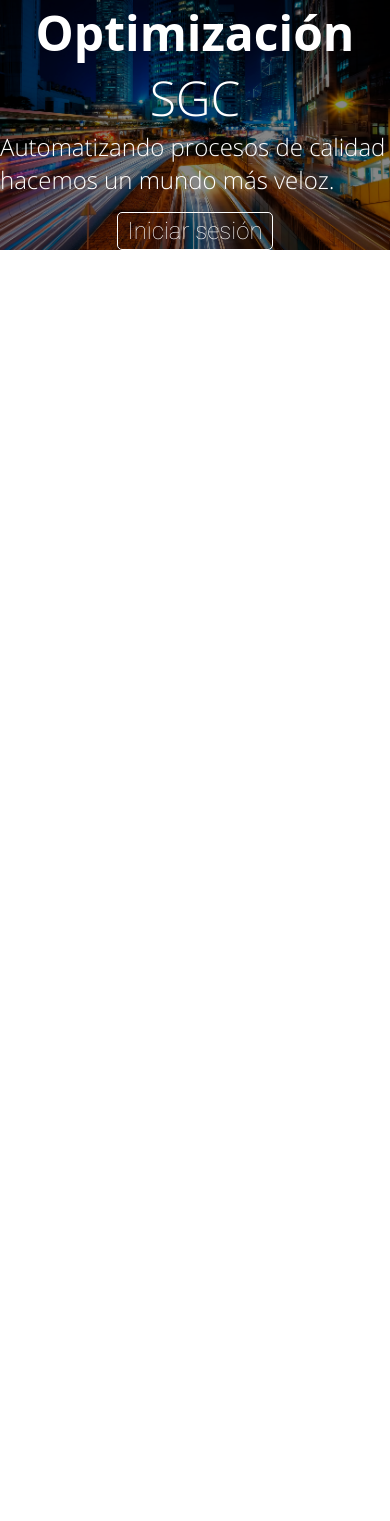
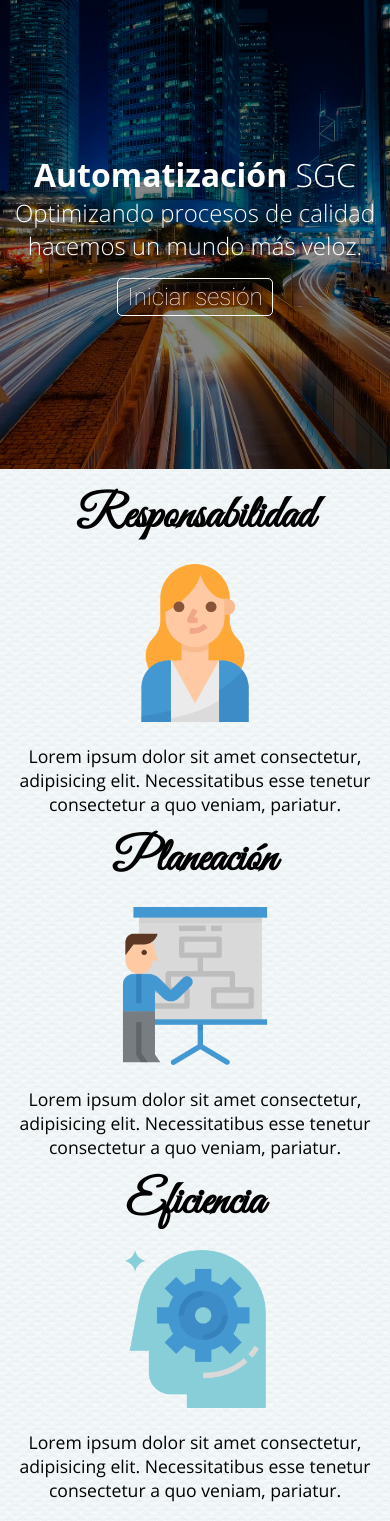
Before and after one commit to teamzz111/SGC_RGM, a PHP site: page / in a window 390 px wide. Shown: the part 84-1605 px from the top of the page. Before the commit the page ends 334 px from the top, so only its background shows below. Run offline with PHP 8.4, Linux system fonts and the light colour scheme; some web fonts are replaced.

Commit message:
Main, header, and first section has been finished.

```diff
--- a/css/style.css
+++ b/css/style.css
@@ -181,7 +181,7 @@ MAIN
 =================================
 */
 main {
-  height: 60vh;
+  height: 55.5vh;
 }
 
 main .cont {
@@ -193,6 +193,9 @@ main .cont {
   color: white;
   display: flex;
   justify-content: center;
+  -webkit-box-shadow: -2px 2px 12px -4px rgba(0, 0, 0, 0.75);
+  -moz-box-shadow: -2px 2px 12px -4px rgba(0, 0, 0, 0.75);
+  box-shadow: -2px 2px 12px -4px rgba(0, 0, 0, 0.75);
 }
 
 main .cont h1 {
@@ -235,6 +238,35 @@ main .cont #button:hover {
   color: black;
 }
 
+section#acerca {
+  background: url("../img/polaroid.png");
+}
+
+section#acerca .padre {
+  padding: 3%;
+  display: flex;
+  flex-direction: row;
+  text-align: center;
+}
+
+section#acerca .padre img {
+  width: 55%;
+}
+
+section#acerca .padre .cont {
+  padding: 2%;
+}
+
+section#acerca .padre .cont h2 {
+  font-family: "Great";
+  font-size: 2.9em;
+}
+
+section#acerca .padre .cont span {
+  font-size: 1.1em;
+  font-family: "Sans";
+}
+
 /*
 =================================
 RESPONSIVE WEB DESIGN
@@ -256,8 +288,36 @@ RESPONSIVE WEB DESIGN
   header .normal .izq .a2 {
     display: none;
   }
-  main {
-    height: 100%;
+  main .cont h1 {
+    font-size: 2em;
+    text-align: center;
+  }
+  main .cont h2 {
+    margin-bottom: 4%;
+    text-align: center;
+  }
+  main .cont .iniciarS {
+    width: 30%;
+  }
+  main .cont #button {
+    font-family: "Roboto";
+  }
+  section#acerca .padre {
+    flex-direction: column;
+  }
+  section#acerca .padre img {
+    width: 45%;
+  }
+  section#acerca .padre .cont {
+    padding: 2%;
+  }
+  section#acerca .padre .cont h2 {
+    font-family: "Great";
+    font-size: 2.9em;
+  }
+  section#acerca .padre .cont span {
+    font-size: 1.1em;
+    font-family: "Sans";
   }
 }
 
--- a/css/style.scss
+++ b/css/style.scss
@@ -167,7 +167,7 @@ MAIN
 */
 
 main {
-  height: 60vh;
+  height: 55.5vh;
   .cont {
     width: 100%;
     height: 100%;
@@ -177,6 +177,9 @@ main {
     color: white;
     display: flex;
     justify-content: center;
+    -webkit-box-shadow: -2px 2px 12px -4px rgba(0, 0, 0, 0.75);
+    -moz-box-shadow: -2px 2px 12px -4px rgba(0, 0, 0, 0.75);
+    box-shadow: -2px 2px 12px -4px rgba(0, 0, 0, 0.75);
     h1 {
       font-family: "Sans";
       font-weight: 700;
@@ -214,6 +217,30 @@ main {
   }
 }
 
+section#acerca {
+  background: url('../img/polaroid.png');
+  .padre {
+    padding: 3%;
+    display: flex;
+    flex-direction: row;
+    text-align: center;
+    img {
+      width: 55%;
+    }
+    .cont {
+      padding: 2%;
+      h2{
+        font-family: "Great";
+        font-size: 2.9em;
+      }
+      span{
+        font-size: 1.1em;
+        font-family: "Sans";
+      }
+    }
+  }
+}
+
 /*
 =================================
 RESPONSIVE WEB DESIGN
@@ -246,9 +273,45 @@ RESPONSIVE WEB DESIGN
       }
     }
   }
-  main {
-    height: 100%;
+main {
+  .cont {
+    h1 {
+      font-size: 2em;
+      text-align: center;
+    }
+    h2 {
+      margin-bottom: 4%;
+      text-align: center;
+    }
+    .iniciarS {
+      width: 30%;
+    }
+    #button {
+      font-family: "Roboto";
+    }
   }
+}
+section#acerca {
+  .padre {
+    flex-direction: column;
+    img {
+      width: 45%;
+    }
+    .cont {
+      padding: 2%;
+      h2 {
+        font-family: "Great";
+        font-size: 2.9em;
+      }
+      span {
+        font-size: 1.1em;
+        font-family: "Sans";
+      }
+    }
+  }
+}
+
+
 }
 
 @media screen and (max-height: 450px) {
--- a/index.html
+++ b/index.html
@@ -37,15 +37,39 @@
       <main>
         <div class="cont">
           <div class="contenedor">
-              <h1>Optimización <span> SGC</span></h1>
-              <h2>Automatizando procesos de calidad hacemos un mundo más veloz.</h2>
+              <h1>Automatización <span> SGC</span></h1>
+              <h2>Optimizando procesos de calidad hacemos un mundo más veloz.</h2>
               <div class = "inciarS"><div id="button">Iniciar sesión</div></div>
           </div>
         </div>
       </main>
 
       <section id="acerca">
+        <div class="contenedor">
 
+          <div class="padre">
+
+            <div class="cont">
+              <h2>Responsabilidad</h2><br>
+              <img src="img/031-businesswoman.png" alt="">
+              <br><br>
+              <span>Lorem ipsum dolor sit amet consectetur, adipisicing elit. Necessitatibus esse tenetur consectetur a quo veniam, pariatur.</span>
+            </div>
+            <div class="cont">
+              <h2>Planeación</h2><br>
+              <img src="img/007-presentation.png" alt="">
+              <br><br>
+              <span>Lorem ipsum dolor sit amet consectetur, adipisicing elit. Necessitatibus esse tenetur consectetur a quo veniam, pariatur.
+            </div>
+            <div class="cont">
+              <h2>Eficiencia</h2><br>
+              <img src="img/005-brain-process.png" alt="">
+              <br><br>
+              <span>Lorem ipsum dolor sit amet consectetur, adipisicing elit. Necessitatibus esse tenetur consectetur a quo veniam, pariatur.</span>
+
+            </div>
+        </div>
+        </div>
       </section>
       <script src="https://code.jquery.com/jquery-3.3.1.slim.min.js" integrity="sha256-3edrmyuQ0w65f8gfBsqowzjJe2iM6n0nKciPUp8y+7E="
       crossorigin="anonymous"></script>
@@ -53,3 +77,5 @@
     </body>
 
   </html>
+
+<!--Icon made by monkik from www.flaticon.com-->
```
Also changed, not shown: img/005-brain-process.png (added), img/007-presentation.png (added), img/031-businesswoman.png (added), img/polaroid.png (added), 1 other file.
